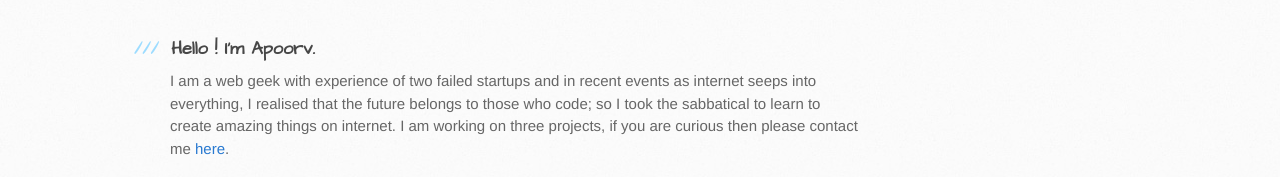
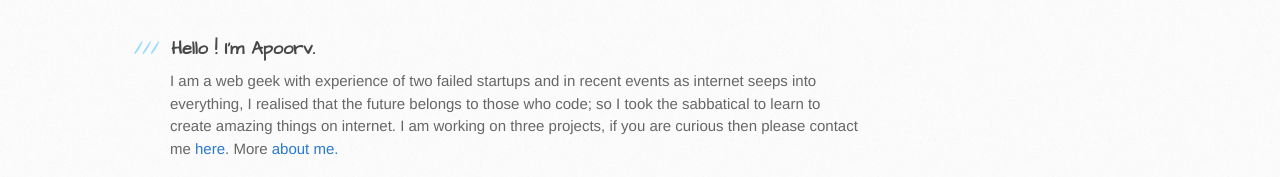
Before and after one commit to apoorvcode/apoorvcode.github.io, a plain HTML site: page index.html in a window 1280 px wide. Shown: the part 187-364 px from the top of the page. Drawn offline with Linux system fonts and the light colour scheme.

Commit message:
Update index.html

```diff
--- a/index.html
+++ b/index.html
@@ -29,7 +29,7 @@
           <h3>
 <a name="Hello ! I'm Apoorv." class="anchor" href="#welcome-to-github-pages"><span class="octicon octicon-link"></span></a>Hello ! I'm Apoorv.</h3>
 
-<p>I am a web geek with experience of two failed startups and in recent events as internet seeps into everything, I realised that the future belongs to those who code; so I took the sabbatical to learn to create amazing things on internet. I am working on three projects, if you are curious then please contact me <a href = "mailto:apoorv.sharma@icloud.com">here</a>. </p>
+<p>I am a web geek with experience of two failed startups and in recent events as internet seeps into everything, I realised that the future belongs to those who code; so I took the sabbatical to learn to create amazing things on internet. I am working on three projects, if you are curious then please contact me <a href = "mailto:apoorv.sharma@icloud.com">here</a>. More <a href = "http://apoorvcode.github.io/about"> about me. </p>
 
 <h3>
 <a name="My projects" class="anchor" href="#designer-templates"><span class="octicon octicon-link"></span></a>My Projects</h3>
```
